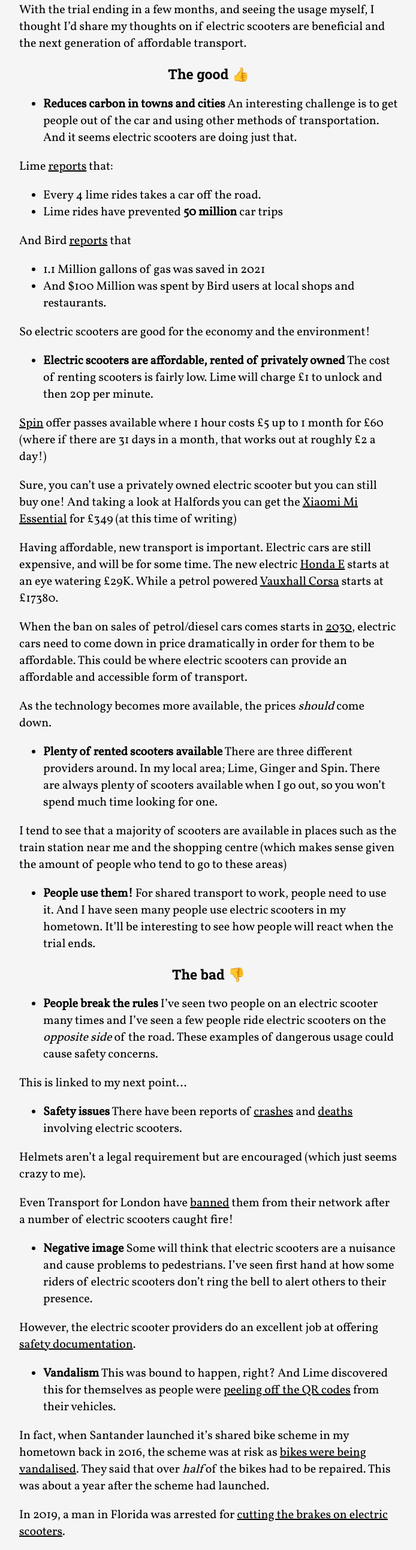
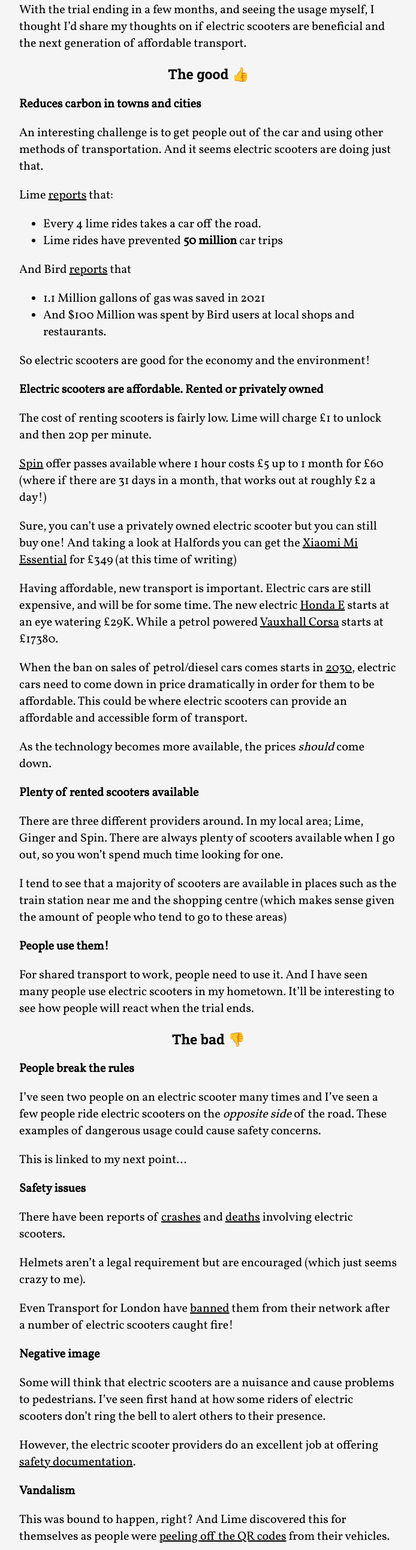
Before and after one commit to JB-26/website-portfolio, a Gatsby site: page /blog/2022-01-15-electric-scooters/ in a window 1280 px wide. Shown: the part 1516-4100 px from the top of the page at 60% size, without its empty margins (292-986 px from the left). Built offline with nearby package versions, Linux system fonts and the light colour scheme; Gatsby itself is replaced by a stand-in of ours.

Commit message:
Formatting fixes

```diff
--- a/src/blog/2022-01-15-electric-scooters.md
+++ b/src/blog/2022-01-15-electric-scooters.md
@@ -36,7 +36,8 @@
 
 ## The good 👍
 
-* **Reduces carbon in towns and cities**
+**Reduces carbon in towns and cities**
+
 An interesting challenge is to get people out of the car and using other methods of transportation. And it seems electric scooters are doing just that.
 
 Lime [reports](https://www.li.me/second-street/lime-celebrates-car-free-day-and-eu-mobility-week-by-promoting-sustainable-transportation-worldwide) that:
@@ -49,7 +50,8 @@
 
 So electric scooters are good for the economy and the environment!
 
-* **Electric scooters are affordable, rented of privately owned**
+**Electric scooters are affordable. Rented or privately owned**
+
 The cost of renting scooters is fairly low. Lime will charge £1 to unlock and then 20p per minute.
 
 [Spin](https://www.spin.app/uk-city/milton-keynes) offer passes available where 1 hour costs £5 up to 1 month for £60 (where if there are 31 days in a month, that works out at roughly £2 a day!)
@@ -62,34 +64,40 @@
 
 As the technology becomes more available, the prices _should_ come down.
 
-* **Plenty of rented scooters available**
+**Plenty of rented scooters available**
+
 There are three different providers around. In my local area; Lime, Ginger and Spin. There are always plenty of scooters available when I go out, so you won’t spend much time looking for one.
 
 I tend to see that a majority of scooters are available in places such as the train station near me and the shopping centre (which makes sense given the amount of people who tend to go to these areas)
 
-* **People use them!**
+**People use them!**
+
 For shared transport to work, people need to use it. And I have seen many people use electric scooters in my hometown. It’ll be interesting to see how  people will react when the trial ends.
 
 ## The bad 👎
 
-* **People break the rules**
+**People break the rules**
+
 I’ve seen two people on an electric scooter many times and I’ve seen a few people ride electric scooters on the _opposite side_ of the road. These examples of dangerous usage could cause safety concerns.
 
 This is linked to my next point…
 
-* **Safety issues**
+**Safety issues**
+
 There have been reports of [crashes](https://www.bbc.co.uk/news/uk-england-london-55015277) and [deaths](https://www.bbc.co.uk/news/uk-england-london-57913102) involving electric scooters.
 
 Helmets aren’t a legal requirement but are encouraged (which just seems crazy to me).
 
 Even Transport for London have [banned](https://www.bbc.co.uk/news/uk-england-london-59579626) them from their network after a number of electric scooters caught fire!
 
-* **Negative image**
+**Negative image**
+
 Some will think that electric scooters are a nuisance and cause problems to pedestrians. I’ve seen first hand at how some riders of electric scooters don’t ring the bell to alert others to their presence.
 
 However, the electric scooter providers do an excellent job at offering [safety documentation](https://www.spin.app/safety).
 
-* **Vandalism**
+**Vandalism**
+
 This was bound to happen, right? And Lime discovered this for themselves as people were [peeling off the QR codes](https://www.bbc.co.uk/news/technology-58680605) from their vehicles.
 
 In fact, when Santander launched it’s shared bike scheme in my hometown back in 2016, the scheme was at risk as [bikes were being vandalised](https://www.santander.co.uk/about-santander/media-centre/press-releases/milton-keynes-santander-cycle-hire-scheme-at-risk-as). They said that over _half_ of the bikes had to be repaired. This was about a year after the scheme had launched.
@@ -98,20 +106,24 @@
 
 In my view, this is probably one of the major weaknesses to shared modes of transport.
 
-* **You might live in an area where you don’t have electric scooters nearby**
+**You might live in an area where you don’t have electric scooters nearby**
+
 I was using the Lime application and was searching for nearby electric scooters. I soon discovered that there are some estates that won’t allow parking.
 
 This could be for a variety of reasons, but regardless, if you live in estate where you can’t find an electric scooter nearby, you may need to walk to another estate to find one (at which point, you may have gotten a taxi or a bus)
 
 ## What can be improved? 🤔
 
-* **Stricter enforcement on those who break the rules**
+**Stricter enforcement on those who break the rules**
+
 If electric scooters are considered powered transporters, then riders need to be aware of the consequences should they break the rules.
 
-* **Wear a helmet!**
+**Wear a helmet!**
+
 This _needs_ to be a legal requirement. At the moment, it’s ‘suggested’ that you wear one. Which is pretty crazy if you ask me. An electric scooter can go up to 15MPH which is pretty quick, so you should be wearing a helmet!
 
-* **Keep the 15MPH speed limit**
+**Keep the 15MPH speed limit**
+
 I can’t imagine going on an electric scooter at 20MPH, that sounds scary! (I guess this goes with the point of wearing a helmet!)
 
 ## What next? 🛴
```
